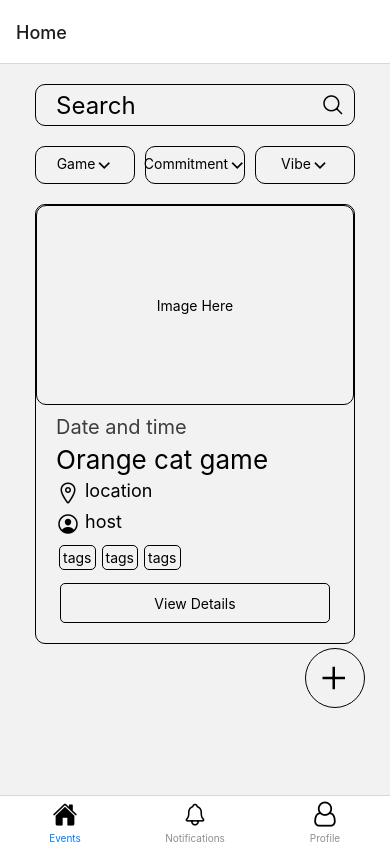
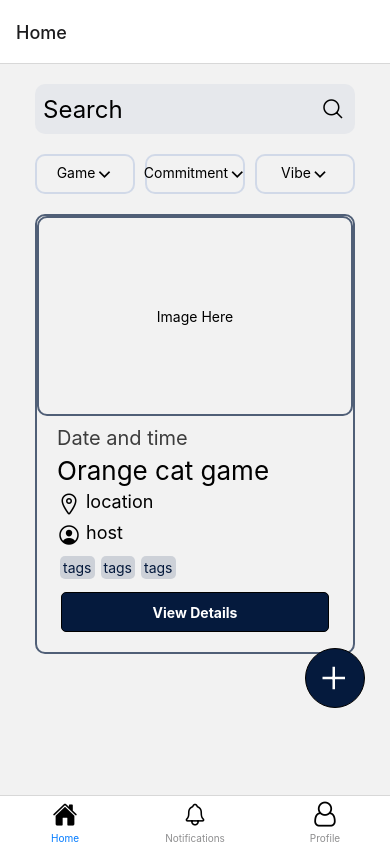
Before and after one commit to CaffeinatePlz/TabletopMeetupApp, a React Native app: screen /Home in a window 390 px wide. Built offline with nearby package versions, Linux system fonts and the light colour scheme.

Commit message:
added colour and completed notifications template

```diff
--- a/App.js
+++ b/App.js
@@ -15,6 +15,7 @@ const Tabs = createBottomTabNavigator();
 const RootStack = createNativeStackNavigator();
 const EventStack = createNativeStackNavigator();
 const ProfileStack = createNativeStackNavigator();
+const NotificationStack = createNativeStackNavigator();
 
 
 export default function App() {
@@ -24,6 +25,11 @@ export default function App() {
       <EventStack.Screen name = "CreateEvent" component={Create} ></EventStack.Screen>
     </EventStack.Navigator>
   )
+
+  const NotificationTab = () =>
+    <NotificationStack.Navigator>
+      <NotificationStack.Screen name = "Notifications" component={Notifications}></NotificationStack.Screen>
+    </NotificationStack.Navigator>
 
   const ProfileTabs = () => (
     <ProfileStack.Navigator>
@@ -35,7 +41,7 @@ export default function App() {
   const BottomTabs = () => (
     <Tabs.Navigator screenOptions={{ headerShown: false }}>
       <Tabs.Screen
-        name="Events"
+        name="Home"
         component={EventTab}
         options={{
           tabBarIcon: ({ focused, size }) => (
@@ -48,7 +54,7 @@ export default function App() {
       />
       <Tabs.Screen
         name="Notifications"
-        component={Notifications}
+        component={NotificationTab}
         options={{
           tabBarIcon: ({ focused, size }) => (
             <Ionicons
--- a/screens/Browse.js
+++ b/screens/Browse.js
@@ -10,29 +10,29 @@ export default function Browse({ route, navigation  }) {
     return (
 		<View style={{height: screenHeight}}>
 			<ScrollView style={{ padding: 20, paddingLeft: 35, paddingRight: 35, flexDirection: 'column', zIndex: 1 }}>
-				<View style={{ alignItems: 'center', justifyContent: 'center', paddingBottom: 20}}>
+				<View style={{ alignItems: 'center', justifyContent: 'center', paddingBottom: 20 }}>
 					<TextInput
-						style = {{ fontSize: 24, height: 30, width: screenWidth - 70, borderWidth: 1, borderRadius: 10, padding: 20 }}
+						style = {{ fontSize: 24, height: 50, width: screenWidth - 70, borderRadius: 10, textAlignVertical: 'center', padding: 8, paddingRight: 45, backgroundColor: '#e6e8ec' }}
 						placeholder="Search"
 					/>
-					<Ionicons name="search-outline" size={24} color="black" style={{ position: 'absolute', right: 10 , top: 8}}/>
+					<Ionicons name="search-outline" size={24} color="black" style={{ position: 'absolute', right: 10 , top: 12}}/>
 				</View>
 				<View style={{ paddingBottom: 20, alignItems: "center",  flexDirection: 'row', justifyContent: 'center'}}>
-					<View style={{ flex: 1, flexDirection: 'row', justifyContent: 'center', borderWidth:1, padding: 8, paddingLeft: 20, paddingRight: 20, borderRadius: 10}}>
+					<View style={{ flex: 1, flexDirection: 'row', justifyContent: 'center', borderWidth: 2, padding: 8, paddingLeft: 20, paddingRight: 20, borderRadius: 10, borderColor: '#d1d9e8' }}>
 						<Text style={{textAlign: 'center', textAlignVertical: 'center',}}>Game</Text>
 						<Ionicons name="chevron-down-outline" size={18} color="black" />
 					</View>
-					<View style={{ flex: 1, flexDirection: 'row', justifyContent: 'center',  borderWidth:1, marginLeft: 10, marginRight: 10, padding: 8, paddingLeft: 20, paddingRight: 20, borderRadius: 10, minWidth: 90}}>
+					<View style={{ flex: 1, flexDirection: 'row', justifyContent: 'center',  borderWidth: 2, marginLeft: 10, marginRight: 10, padding: 8, paddingLeft: 20, paddingRight: 20, borderRadius: 10, minWidth: 90, borderColor: '#d1d9e8'}}>
 						<Text style={{textAlign: 'center', textAlignVertical: 'center',}}>Commitment</Text>
 						<Ionicons name="chevron-down-outline" size={18} color="black" />
 					</View>
-					<View style={{ flex: 1, flexDirection: 'row', justifyContent: 'center', borderWidth:1, padding: 8, paddingLeft: 20, paddingRight: 20, borderRadius: 10 }}>
+					<View style={{ flex: 1, flexDirection: 'row', justifyContent: 'center', borderWidth: 2, padding: 8, paddingLeft: 20, paddingRight: 20, borderRadius: 10, borderColor: '#d1d9e8' }}>
 						<Text style={{textAlign: 'center', textAlignVertical: 'center',}}>Vibe</Text>
 						<Ionicons name="chevron-down-outline" size={18} color="black" />
 					</View>
 				</View>
-				<View style={{ alignItems: "center", justifyContent: 'center', borderWidth: 1, borderRadius: 10 }}>
-					<View style= {{ justifyContent: 'center', width: '100%', height: 200, borderWidth: 1, padding: 20, borderRadius: 10, marginBottom: 10 }}>
+				<View style={{ alignItems: "center", justifyContent: 'center', borderWidth: 2, borderRadius: 10, borderColor: '#505f77' }}>
+					<View style= {{ justifyContent: 'center', width: '100%', height: 200, borderWidth: 2, padding: 20, borderRadius: 10, marginBottom: 10, borderColor: '#505f77' }}>
 						<Text style={{ textAlign: 'center' }}>Image Here</Text>
 					</View>
 					<View style={{ paddingLeft: 20, paddingRight: 20, paddingBottom: 10, width: '100%', alignItems: "left", justifyContent: 'center'}}>
@@ -55,27 +55,29 @@ export default function Browse({ route, navigation  }) {
 							</Text>
 						</View>
 						<View style={{ flexDirection: 'row'}}>
-							<View style={{ borderWidth: 1, borderRadius: 5, padding: 3, margin: 3}}>
-								<Text>tags</Text>
+							<View style={{ borderRadius: 5, padding: 3, margin: 3, backgroundColor: '#cdd1d8' }}>
+								<Text style={{ color: '#051a3d' }}>tags</Text>
 							</View>
-							<View style={{ borderWidth: 1, borderRadius: 5, padding: 3, margin: 3}}>
-								<Text>tags</Text>
+							<View style={{ borderRadius: 5, padding: 3, margin: 3, backgroundColor: '#cdd1d8'}}>
+								<Text style={{ color: '#051a3d' }}>tags</Text>
 							</View>
-							<View style={{ borderWidth: 1, borderRadius: 5, padding: 3, margin: 3}}>
-								<Text>tags</Text>
+							<View style={{ borderRadius: 5, padding: 3, margin: 3, backgroundColor: '#cdd1d8'}}>
+								<Text style={{ color: '#051a3d' }}>tags</Text>
 							</View>
 						</View>
 					</View>
-					<View style={{alignItems: "center", justifyContent: 'center', width: '85%', height: 40, borderWidth: 1, borderRadius: 5, marginBottom: 20}}>
-						<Text style={{ textAlign: 'center' }}>View Details</Text>
+					<View style={{alignItems: "center", justifyContent: 'center', width: '85%', height: 40, borderWidth: 1, borderRadius: 5, marginBottom: 20, backgroundColor: '#051a3d'}}>
+						<Text style={{ textAlign: 'center', color: 'white', fontWeight: 'bold' }}>View Details</Text>
 					</View>
 				</View>
 			</ScrollView>
-			<TouchableOpacity onPress={() => navigation.navigate("CreateEvent")}>
-				<View style={{ alignItems: 'center', justifyContent: 'center', width: 60, height: 60, borderRadius: 30, borderWidth: 1, position: 'absolute', bottom: 200, right: 25, zIndex: 2}}>
-					<Ionicons name="add-outline" size={40} color="black" />
-				</View>
-			</TouchableOpacity>
+			<View style={{ zIndex: 2}}>
+				<TouchableOpacity onPress={() => navigation.navigate("CreateEvent")}>
+					<View style={{ alignItems: 'center', justifyContent: 'center', width: 60, height: 60, borderRadius: 30, borderWidth: 1, position: 'absolute', bottom: 200, right: 25, backgroundColor: "#051a3d" }}>
+						<Ionicons name="add-outline" size={40} color="white" />
+					</View>
+				</TouchableOpacity>
+			</View>
 		</View>
 
     );
--- a/screens/Notifications.js
+++ b/screens/Notifications.js
@@ -1,10 +1,22 @@
 import React, { useEffect } from "react";
-import { Text, View } from "react-native";
+import { Text, View, ScrollView, Dimensions } from "react-native";
 
 export default function Notifications({ route, navigation  }) {
+    const screenHeight = Dimensions.get('window').height;
+
     return (
-      <View style={{ flex: 1, alignItems: "center", justifyContent: "center" }}>
-        <Text accessibilityHint="Notifications">Notifications</Text>
-      </View>
+        <View style={{height: screenHeight}}>
+            <ScrollView style={{ padding: 20, paddingLeft: 35, paddingRight: 35, flexDirection: 'column'}}>
+                <View style={{borderWidth: 1, borderRadius: 10, borderColor: '#505f77' }}>
+                    <View style={{flexDirection: "row"}}>
+                        <View style={{ justifyContent: "center", margin: 15, borderWidth: 1, borderRadius: 5, width: 50, height: 50, borderColor: '#505f77'}}>
+                            <Text style={{textAlign: 'center' }}>Image</Text>
+                        </View>
+                        <Text style={{flex: 1, fontSize: 22, marginTop: 15}}>Orange Cat Game</Text>
+                    </View>
+                    <Text style={{fontSize: 18, margin: 15, marginTop: 0}}>Event time has changed to 01/12/13 at 3:00PM</Text>
+                </View>
+            </ScrollView>
+        </View>
     );
   }
```
